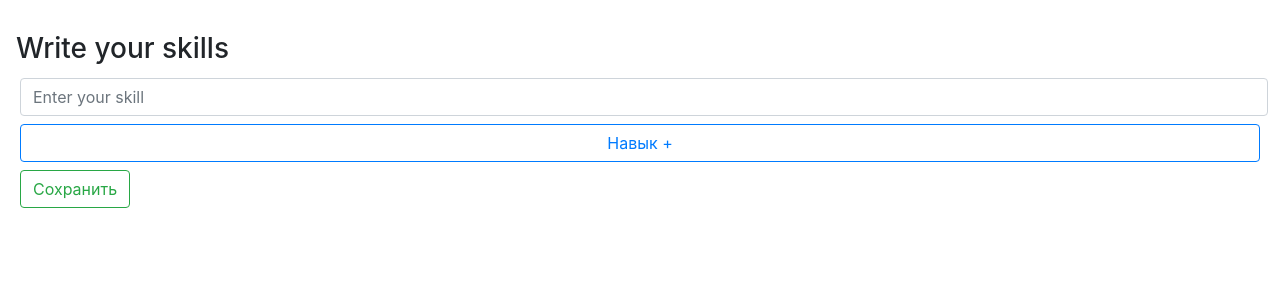
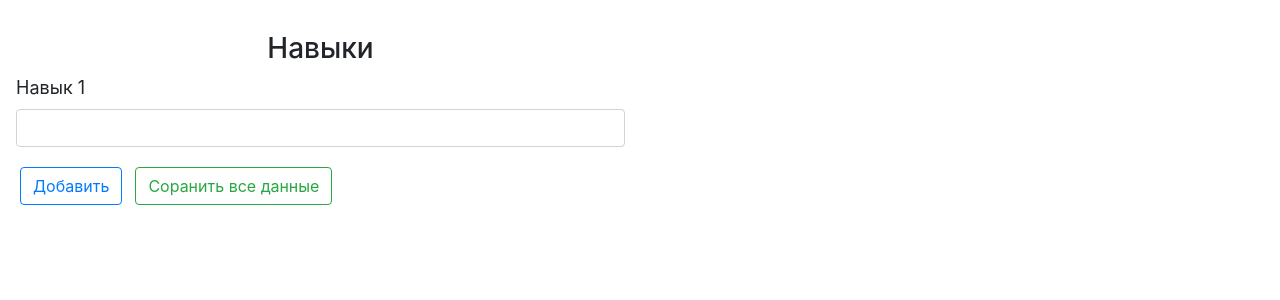
Before and after one commit to testvalik/BelHardCMS, a Django app: page /client/edit/skills in a window 1280 px wide. Shown: the part 80-380 px from the top of the page. Run offline with Django 3.2, Linux system fonts and the light colour scheme; some libraries are stand-ins or nearby versions.

Commit message:
upd: JS & html code in skill.html

```diff
--- a/client/templates/client/client_edit_skills.html
+++ b/client/templates/client/client_edit_skills.html
@@ -7,40 +7,46 @@
 
 {% block content %}
 
-    <script type="text/javascript" src="{% static 'client/js/client_main.js' %}"></script>
-
+    <!-- JS добавления однотипных форм -->
     <script type="text/javascript">
         $(document).ready(function () {
-            $('#add_more').click(function () {
-                var form_idx = $('#id_form-TOTAL_FORMS').val();
-                $('#form_set').append($('#empty_form').html().replace(/__prefix__/g, form_idx));
-                $('#id_form-TOTAL_FORMS').val(parseInt(form_idx) + 1);
+            var origin = $("#origin_div").clone();
+            var count = 0;
+            $("#add_more").on("click", function () {
+                var add = origin.clone();
+                count += 1;
+                console.log(count);
+
+                add.attr("id", "new_div");
+                add.appendTo("#div_to_add_new");
             });
         });
     </script>
 
-    <h3>Write your skills</h3>
+    <div class="row">
+        <div class="col-6">
 
-    <div class="row">
-        <div class="col">
-            <form method="post">
+            <h3 class="text-center">Навыки</h3>
+
+            <form method="post" id="origin_form">
                 {% csrf_token %}
-                <div class="list-group">
 
-                    <div id="skills">
-                        <input type="text" class="form-control m-sm-1" placeholder="Enter your skill"
-                               aria-label="Enter your skill" aria-describedby="button-addon2"
-                               name="skill">
+                <div id="div_to_add_new">
+
+                    <!-- ИЗМЕНЯТЬ ЭТИ 4 Строчки-->
+                    <div class="form-group" id="origin_div">
+                        <label for="id_skill">Навык 1</label>
+                        <input type="text" class="form-control" id="id_skill" name="skill">
                     </div>
-                    <button type="button" class="btn btn-outline-primary m-sm-1"
-                            onclick="add_1more_element('input', 'Enter your skill', 'skill', '','skills')">
-                        Навык +
-                    </button>
+
                 </div>
-                <button type="submit" class="btn btn-outline-success m-sm-1">Сохранить</button>
+
+                <input type="button" value="Добавить" id="add_more" class="btn btn-outline-primary m-sm-1">
+
+                <button type="submit" class="btn btn-outline-success m-sm-1" id="save">Соранить все данные</button>
             </form>
+
         </div>
     </div>
 
-
 {% endblock %}
```
Also changed, not shown: db.sqlite3.
